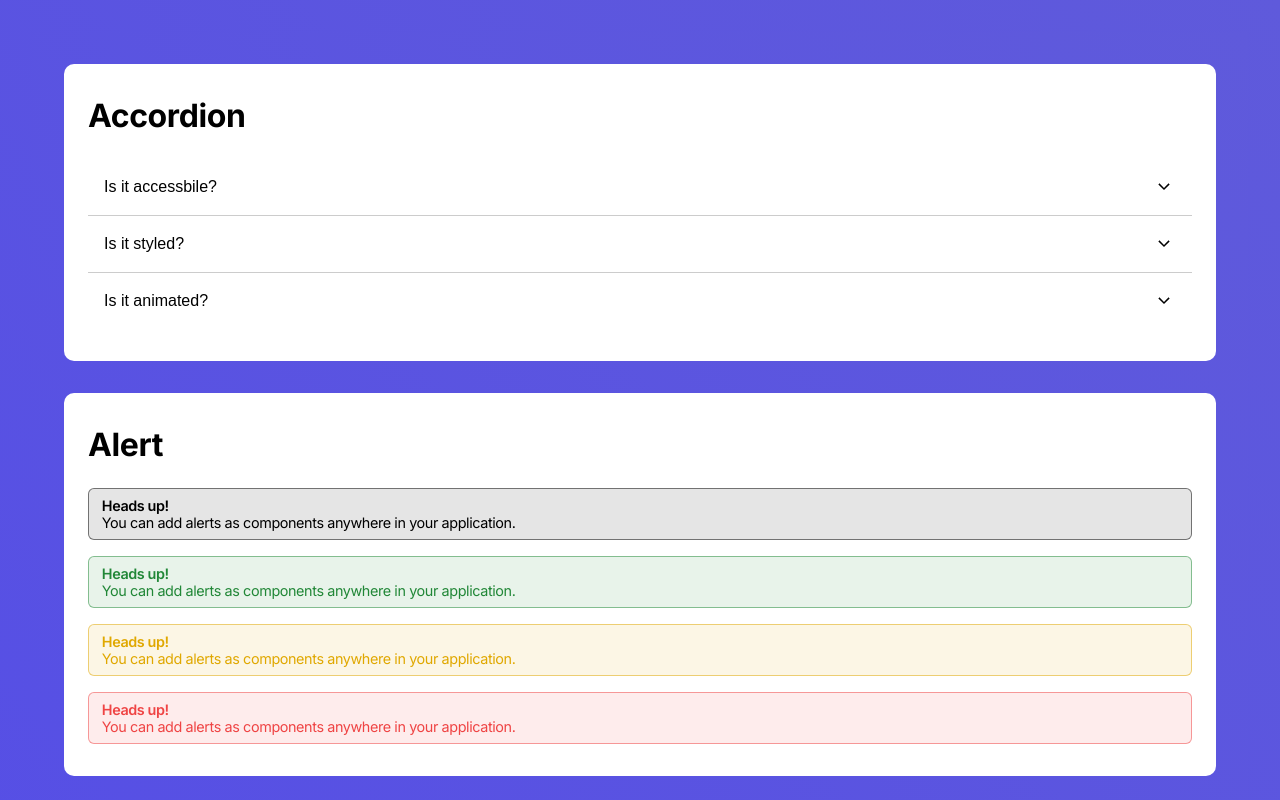
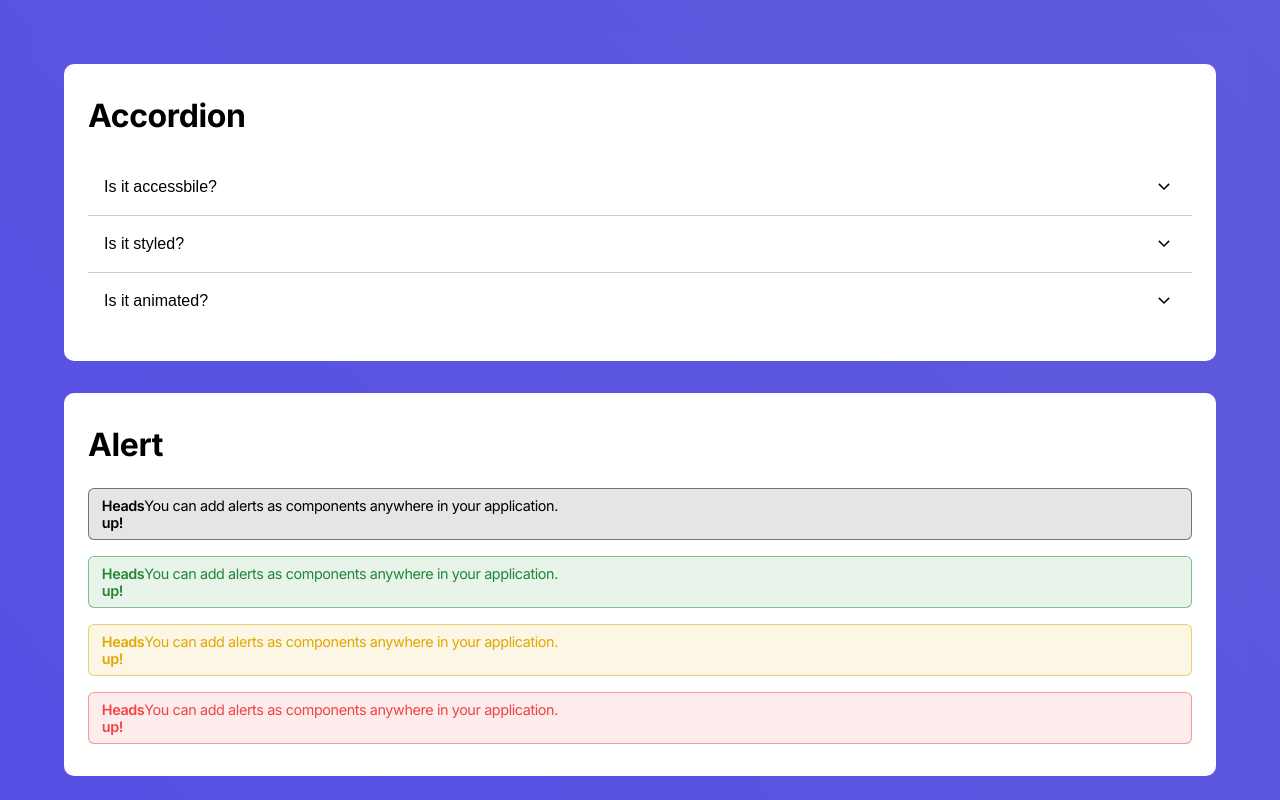
Before and after one commit to EtienneCClarke/EndUI, a React (Vite) app: page / in a window 1280 px wide. Shown: the top 800 px of the page. Built offline with nearby package versions, Linux system fonts and the light colour scheme.

Commit message:
Added alert component

```diff
--- a/src/ui/components/alert/alert.module.css
+++ b/src/ui/components/alert/alert.module.css
@@ -11,17 +11,33 @@
     border: 1px solid hsl(var(--alert-colour) / 0.5);
     border-radius: calc(var(--radius) - 2px);
     background: hsl(var(--alert-colour) / 0.1);
+    display: grid;
+    grid-template-columns: min-content 1fr;
+    row-gap: 0.3rem;
 }
 
 .alert_title {
     font-weight: 600;
     font-size: 0.9rem;
     color: hsl(var(--alert-colour));
+    grid-area: 'title';
 }
 
 .alert_content {
     font-size: 0.9rem;
     color: hsl(var(--alert-colour));
+    grid-area: 'content';
+}
+
+.alert_icon {
+    grid-row: 1 / 3;
+    margin-top: 4px;
+    margin-inline: auto;
+    padding-right: 0.8rem;
+}
+
+.alert_icon svg[data-icon] {
+    fill: hsl(var(--alert-colour));
 }
 
 .primary {
--- a/src/ui/components/alert/index.tsx
+++ b/src/ui/components/alert/index.tsx
@@ -1,5 +1,5 @@
 import { forwardRef } from 'react';
-import { AlertProps, AlertTitleProps } from './alert.types';
+import { AlertIconProps, AlertProps, AlertTitleProps } from './alert.types';
 import css from "./alert.module.css";
 
 const Alert = forwardRef<HTMLDivElement, AlertProps>(
@@ -7,6 +7,7 @@ const Alert = forwardRef<HTMLDivElement, AlertProps>(
         { children, className, variant = "primary", ...props },
         ref
     ) => {
+
         return (
             <div
                 role="alert"
@@ -16,7 +17,8 @@ const Alert = forwardRef<HTMLDivElement, AlertProps>(
             >
                 {children}
             </div>
-    )
+        );
+
 });
 
 const AlertTitle = forwardRef<HTMLHeadingElement, AlertTitleProps>(
@@ -24,11 +26,13 @@ const AlertTitle = forwardRef<HTMLHeadingElement, AlertTitleProps>(
         { children, className, ...props },
         ref
     ) => {
+
         return (
             <h5 ref={ref} className={`${css.alert_title} ${className}`} {...props}>
                 {children}
             </h5>
         );
+
 });
 
 const AlertContent = forwardRef<HTMLHeadingElement, AlertTitleProps>(
@@ -36,11 +40,61 @@ const AlertContent = forwardRef<HTMLHeadingElement, AlertTitleProps>(
         { children, className, ...props },
         ref
     ) => {
+
         return (
             <p ref={ref} className={`${css.alert_content} ${className}`} {...props}>
                 {children}
             </p>
         );
+
 });
 
-export { Alert, AlertTitle, AlertContent }
+const AlertIcon = forwardRef<HTMLDivElement, AlertIconProps>(
+    (
+        { children, className, ...props },
+        ref
+    ) => {
+
+        return (
+            <div
+                className={`${css.alert_icon} ${className}`}
+                {...props}
+                ref={ref}
+            >
+                {children}
+            </div>
+        );
+
+});
+
+function RocketIcon() {
+    return (
+        <AlertIcon>
+            <svg xmlns="http://www.w3.org/2000/svg" data-icon height="20" viewBox="0 -960 960 960" width="20">
+                <path d="m226-559 78 33q14-28 29-54t33-52l-56-11-84 84Zm142 83 114 113q42-16 90-49t90-75q70-70 109.5-155.5T806-800q-72-5-158 34.5T492-656q-42 42-75 90t-49 90Zm178-65q-23-23-23-56.5t23-56.5q23-23 57-23t57 23q23 23 23 56.5T660-541q-23 23-57 23t-57-23Zm19 321 84-84-11-56q-26 18-52 32.5T532-299l33 79Zm313-653q19 121-23.5 235.5T708-419l20 99q4 20-2 39t-20 33L538-80l-84-197-171-171-197-84 167-168q14-14 33.5-20t39.5-2l99 20q104-104 218-147t235-24ZM157-321q35-35 85.5-35.5T328-322q35 35 34.5 85.5T327-151q-25 25-83.5 43T82-76q14-103 32-161.5t43-83.5Zm57 56q-10 10-20 36.5T180-175q27-4 53.5-13.5T270-208q12-12 13-29t-11-29q-12-12-29-11.5T214-265Z"/>
+            </svg>
+        </AlertIcon>
+    );
+}
+
+function SuccessIcon() {
+    return (
+        <AlertIcon>
+            <svg xmlns="http://www.w3.org/2000/svg" data-icon height="20" viewBox="0 -960 960 960" width="20">
+                <path d="m344-60-76-128-144-32 14-148-98-112 98-112-14-148 144-32 76-128 136 58 136-58 76 128 144 32-14 148 98 112-98 112 14 148-144 32-76 128-136-58-136 58Zm34-102 102-44 104 44 56-96 110-26-10-112 74-84-74-86 10-112-110-24-58-96-102 44-104-44-56 96-110 24 10 112-74 86 74 84-10 114 110 24 58 96Zm102-318Zm-42 142 226-226-56-58-170 170-86-84-56 56 142 142Z"/>
+            </svg>
+        </AlertIcon>
+    );
+}
+
+function WarningIcon() {
+    return (
+        <AlertIcon>
+            <svg xmlns="http://www.w3.org/2000/svg" data-icon height="20" viewBox="0 -960 960 960" width="20">
+                <path d="m40-120 440-760 440 760H40Zm138-80h604L480-720 178-200Zm302-40q17 0 28.5-11.5T520-280q0-17-11.5-28.5T480-320q-17 0-28.5 11.5T440-280q0 17 11.5 28.5T480-240Zm-40-120h80v-200h-80v200Zm40-100Z"/>
+            </svg>
+        </AlertIcon>
+    );
+}
+
+export { Alert, AlertTitle, AlertContent, AlertIcon, RocketIcon, SuccessIcon, WarningIcon }
```
Also changed, not shown: src/ui/components/alert/alert.types.ts (+6 -1 lines). Lines whose indentation alone changed are shown as unchanged.
